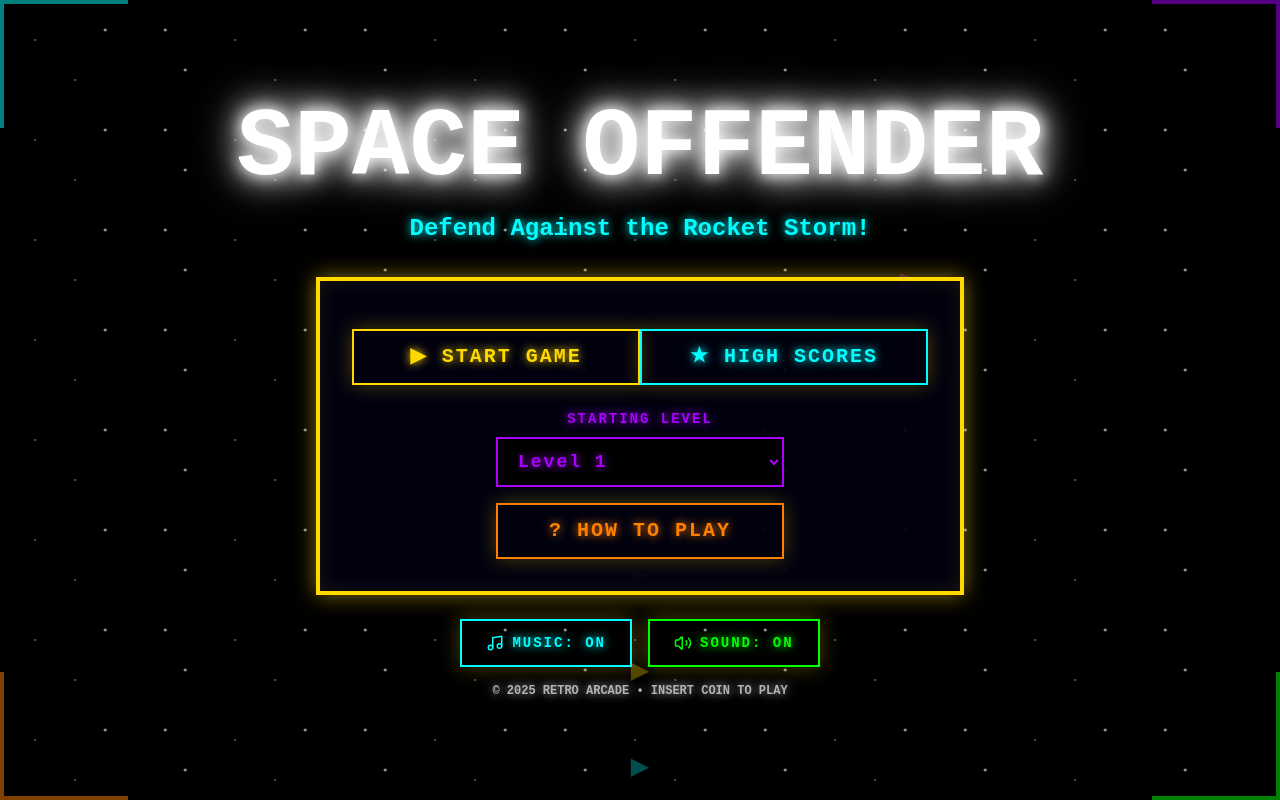
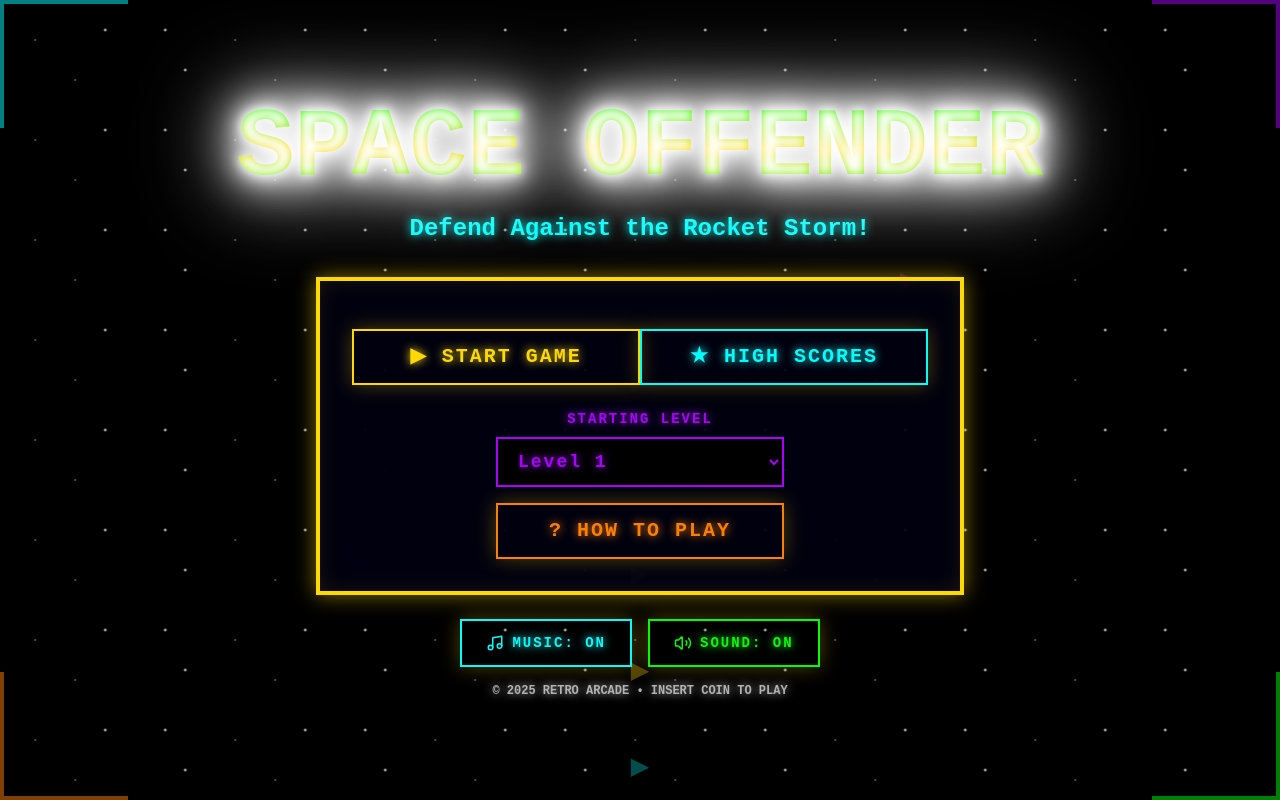
Before and after one commit to rephrais/galaxy-guard, a React (Vite) app: page / in a window 1280 px wide. Built offline with nearby package versions, Linux system fonts and the light colour scheme; the HTML template or start-up script is replaced by a standard one.

Commit message:
Refactor logo colors

```diff
--- a/src/components/game/StartMenu.tsx
+++ b/src/components/game/StartMenu.tsx
@@ -187,7 +187,16 @@ export const StartMenu: React.FC<StartMenuProps> = ({
       <div className="relative z-10 text-center max-w-4xl mx-auto px-4">
         {/* Game Title */}
         <div className="mb-8">
-          <div className="pixel-text text-7xl md:text-8xl retro-glow color-splash mb-4">
+          <div
+            className="pixel-text text-7xl md:text-8xl mb-4"
+            style={{
+              background: 'linear-gradient(180deg, hsl(120, 100%, 50%) 0%, hsl(51, 100%, 50%) 50%, hsl(120, 100%, 50%) 100%)',
+              WebkitBackgroundClip: 'text',
+              WebkitTextFillColor: 'transparent',
+              backgroundClip: 'text',
+              filter: 'drop-shadow(0 0 10px white) drop-shadow(0 0 20px white) drop-shadow(0 0 40px rgba(255, 255, 255, 0.8))',
+            }}
+          >
             SPACE OFFENDER
           </div>
           <div className="pixel-text text-xl md:text-2xl text-neon-cyan">
```
